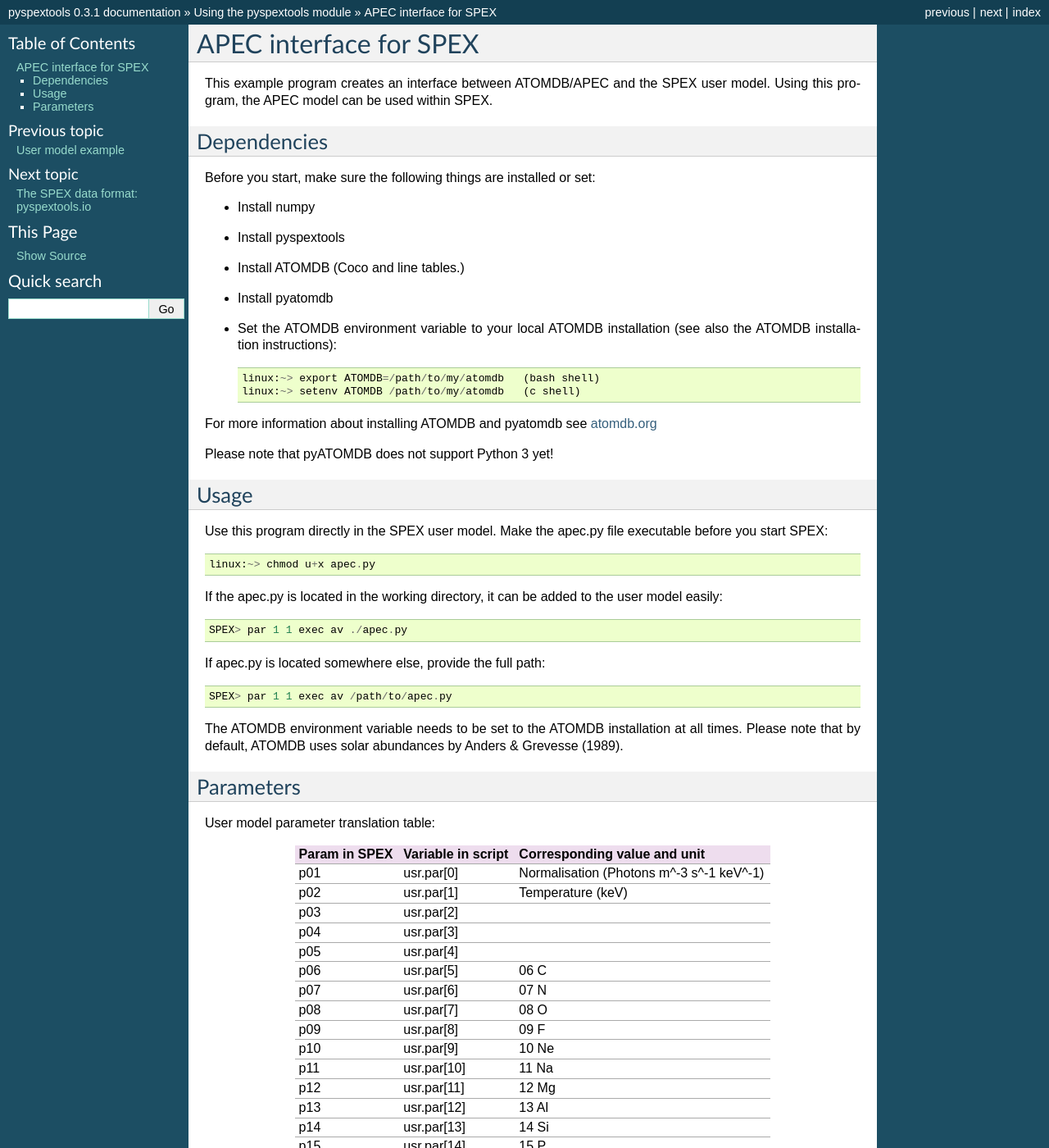
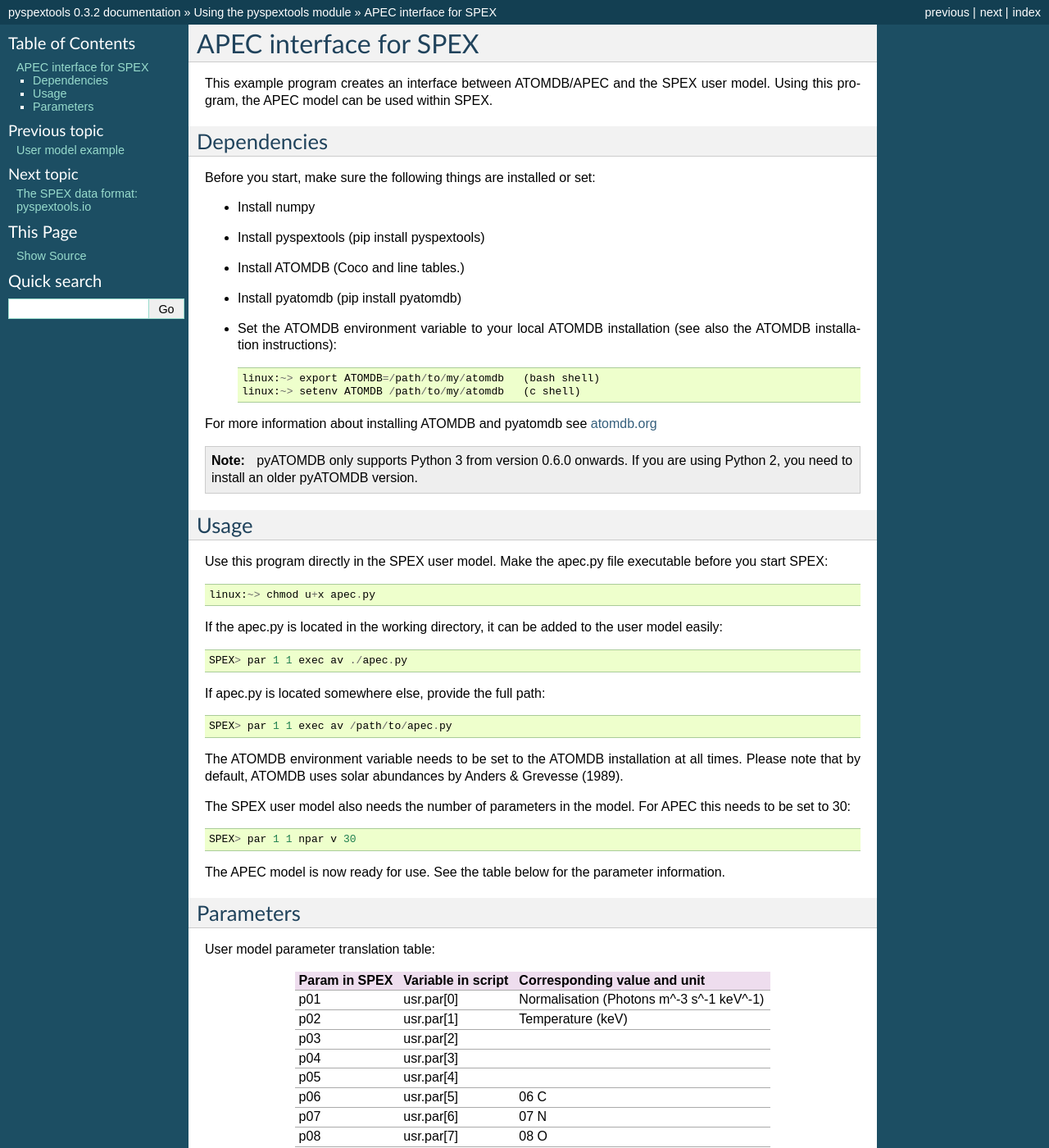
Before and after one commit to spex-xray/pyspextools, a Sphinx documentation site: the page built from doc/source/tutorials/apec.rst, in a window 1280 px wide and 1400 px high. Shown: the whole window at 82% size. Built offline with Sphinx 7.4.7, drawn with Linux system fonts in a browser that asks for light colours; formulas are drawn with MathJax 3; some of the changed text lies outside the part shown.

Commit message:
Updated the apec.py user model for use with Python 3 and update to pyspextools version 0.3.2.
From pyATOMDB 0.6.0 onwards, only Python 3 is supported.
The documentation has been modified to explain this.

This is a fix for Gitlab issue #2. Thanks to Francois
Mernier for reporting.

```diff
--- a/doc/source/tutorials/apec.rst
+++ b/doc/source/tutorials/apec.rst
@@ -13,9 +13,9 @@
 Before you start, make sure the following things are installed or set:
 
 - Install numpy
-- Install pyspextools
+- Install pyspextools (pip install pyspextools)
 - Install ATOMDB (Coco and line tables.)
-- Install pyatomdb
+- Install pyatomdb (pip install pyatomdb)
 - Set the ATOMDB environment variable to your local ATOMDB installation (see also the ATOMDB installation instructions)::
 
     linux:~> export ATOMDB=/path/to/my/atomdb   (bash shell)
@@ -23,7 +23,8 @@
 
 For more information about installing ATOMDB and pyatomdb see `atomdb.org <http://www.atomdb.org/>`_
 
-Please note that pyATOMDB does not support Python 3 yet!
+.. note:: pyATOMDB only supports Python 3 from version 0.6.0 onwards. If you are using Python 2,
+          you need to install an older pyATOMDB version.
 
 Usage
 -----
@@ -43,6 +44,11 @@
 The ATOMDB environment variable needs to be set to the ATOMDB installation at all times.
 Please note that by default, ATOMDB uses solar abundances by Anders & Grevesse (1989).
 
+The SPEX user model also needs the number of parameters in the model. For APEC this needs to be set to 30::
+
+    SPEX> par 1 1 npar v 30
+
+The APEC model is now ready for use. See the table below for the parameter information.
 
 Parameters
 ----------
--- a/pyspextools/__init__.py
+++ b/pyspextools/__init__.py
@@ -1,3 +1,3 @@
 #!/usr/bin/env python
 
-__version__ = "0.3.1"
+__version__ = "0.3.2"
```
Also changed, not shown: 2 other files.
